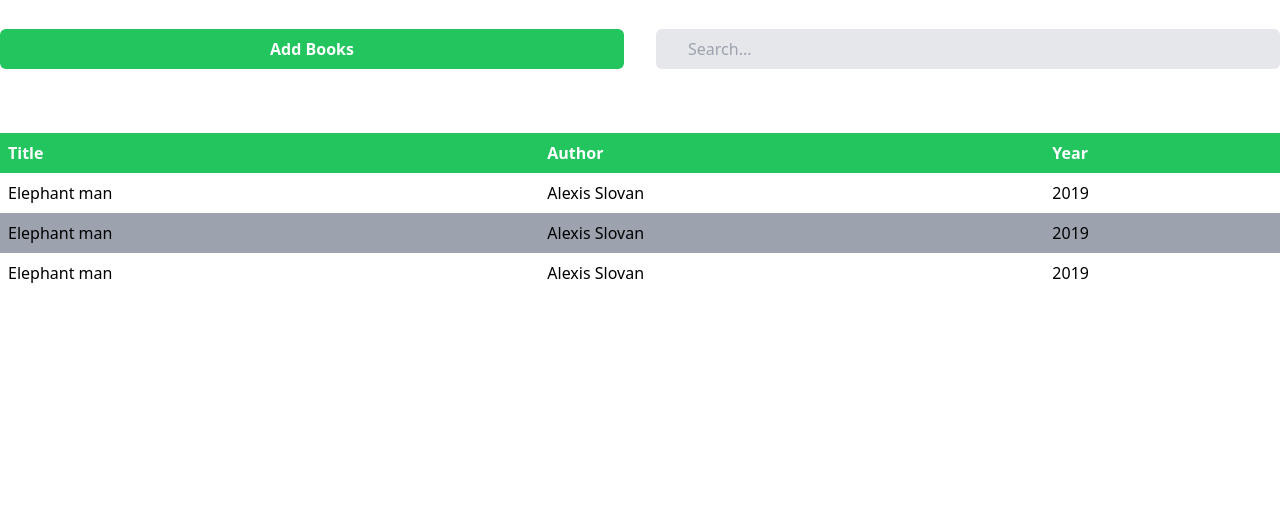
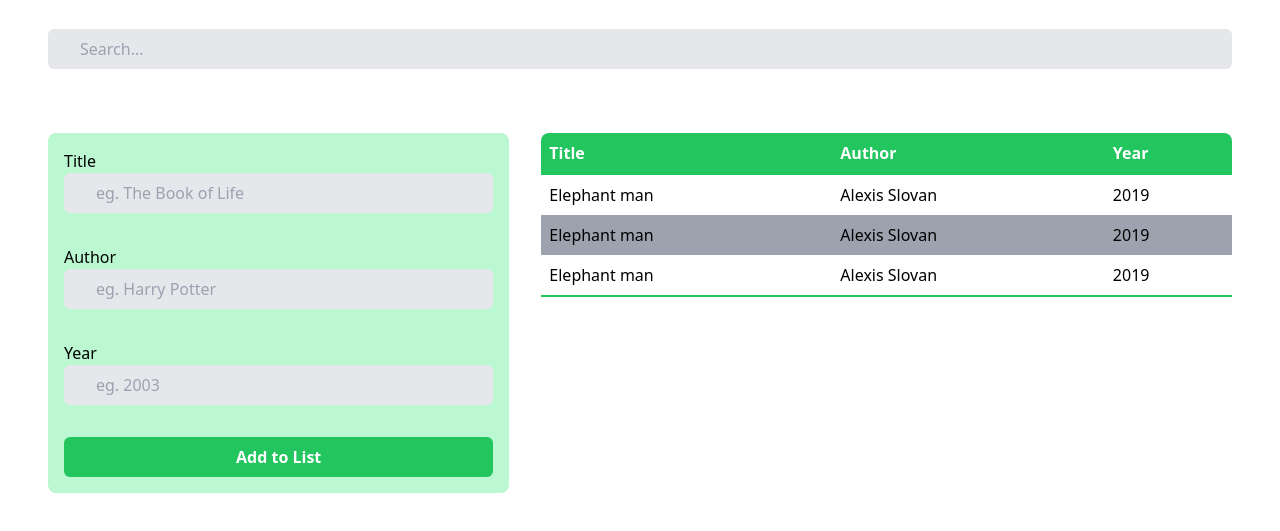
Before and after one commit to owinoojala/library-app, a plain HTML site: page src/index.html in a window 1280 px wide. Shown: the part 103-634 px from the top of the page. Drawn offline with Linux system fonts and the light colour scheme.

Commit message:
Creat Library and Book object

```diff
--- a/src/index.html
+++ b/src/index.html
@@ -15,15 +15,33 @@
     <main>
         <section>
             <div class="container m-auto py-8">
-                <div class="flex flex-col gap-8 items-center lg:flex-row lg:justify-between lg:flex-row-reverse">
+
+                <div class="flex flex-col gap-8 items-center  lg:flex-row lg:justify-between lg:flex-row-reverse md:flex-row-reverse">
                     <input type="text" class="py-2 px-8 w-full bg-gray-200 rounded-md focus:outline-none" placeholder="Search...">
-                    <button class="bg-green-500 text-white font-bold py-2 px-8 rounded-md w-full hover:opacity-70 transition-all">Add Books</button>
+                    <button  class="bg-green-500 text-white font-bold py-2 px-8 rounded-md w-full hover:opacity-70 transition-all lg:hidden">
+                        Add Books
+                    </button>
                 </div>
             </div>
         </section>
         <section id="table-section">
-            <div class="container m-auto py-8">
-                <table class="border-none w-full">
+            <div class="container m-auto py-8 flex flex-row gap-8 items-start">
+                <form action="" method="post" class="p-4  absolute hidden bg-green-200 lg:w-2/5 space-y-8 rounded-lg lg:flex flex-col lg:relative">
+                    <div class="flex flex-col">
+                        <label for="title">Title</label>
+                        <input type="text" class="py-2 px-8 w-full bg-gray-200 rounded-md focus:outline-none" placeholder="eg. The Book of Life">
+                    </div>
+                    <div class="flex flex-col">
+                        <label for="title">Author</label>
+                        <input type="text" class="py-2 px-8 w-full bg-gray-200 rounded-md focus:outline-none" placeholder="eg. Harry Potter">
+                    </div>
+                    <div class="flex flex-col">
+                        <label for="title">Year</label>
+                        <input type="text" class="py-2 px-8 w-full bg-gray-200 rounded-md focus:outline-none" placeholder="eg. 2003">
+                    </div>
+                    <input type="submit" value="Add to List" class="bg-green-500 text-white font-bold py-2 px-8 rounded-md w-full hover:opacity-70 transition-all">
+                </form>
+                <table class="border-none w-full rounded-t-lg overflow-hidden lg:w-3/5">
                     <thead>
                         <th class="bg-green-500 text-white py-2 px-2 text-start font-bold">Title</th>
                         <th class="bg-green-500 text-white py-2 px-2 text-start font-bold">Author</th>
--- a/src/script.js
+++ b/src/script.js
@@ -0,0 +1,58 @@
+//Book Constructor
+
+function Book(title, author, year){
+    this.title  = title
+    this.author = author
+    this.year  = year
+}
+
+let book = new Book('Hereditary Thief', 'Alice Krugger', 1997)
+
+
+function Library(){
+    this.bookList = []
+
+}
+Library.prototype.getBooks = function(){
+    return this.bookList
+}
+Library.prototype.displayForm = function(form, btn){
+    form.classList.remove('hidden')
+    form.classList.add('form-center')
+    btn.classList.add('hidden')
+}
+
+Library.prototype.getBook = function(title, author, year){
+    const book = new Book(title, author, year)
+    return book
+}
+Library.prototype.updateList = function(book){
+    this.bookList.push(book)
+}
+Library.prototype.hideForm = function(form, btn){
+    form.classList.remove('.form-center')
+    form.classList.add('hidden')
+    btn.classList.add('hidden')
+}
+
+
+
+const library = new Library()
+const btn = document.querySelector('button')
+const form = document.querySelector('form')
+btn.addEventListener('click', () =>{
+    library.displayForm(form, btn)
+} )
+library.updateList(book)
+library.updateList(book)
+library.updateList(book)
+library.updateList(book)
+library.updateList(book)
+
+const books = library.getBooks()
+let count = 1
+books.forEach(book => {
+    console.log(`${book.title}: ${count}: book.author`)
+    count++
+
+});
```
Also changed, not shown: styles/output.css.
